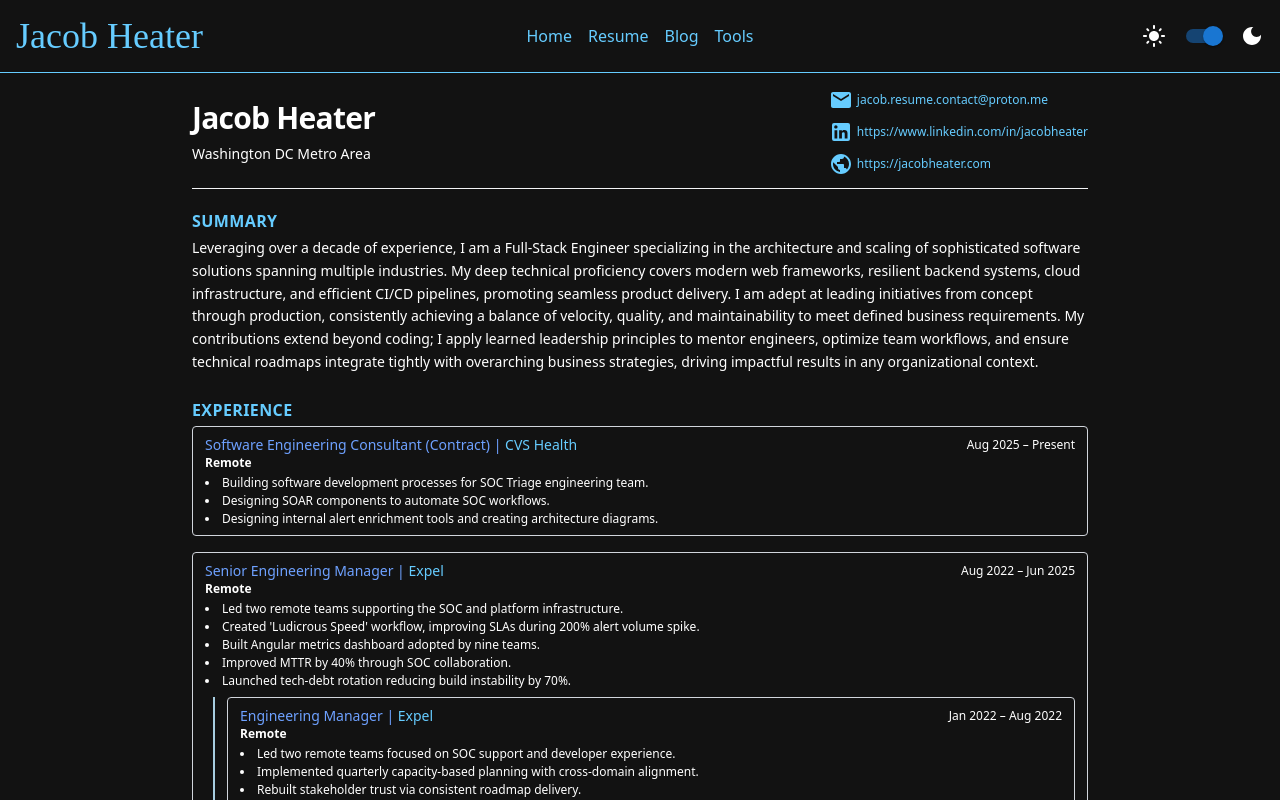
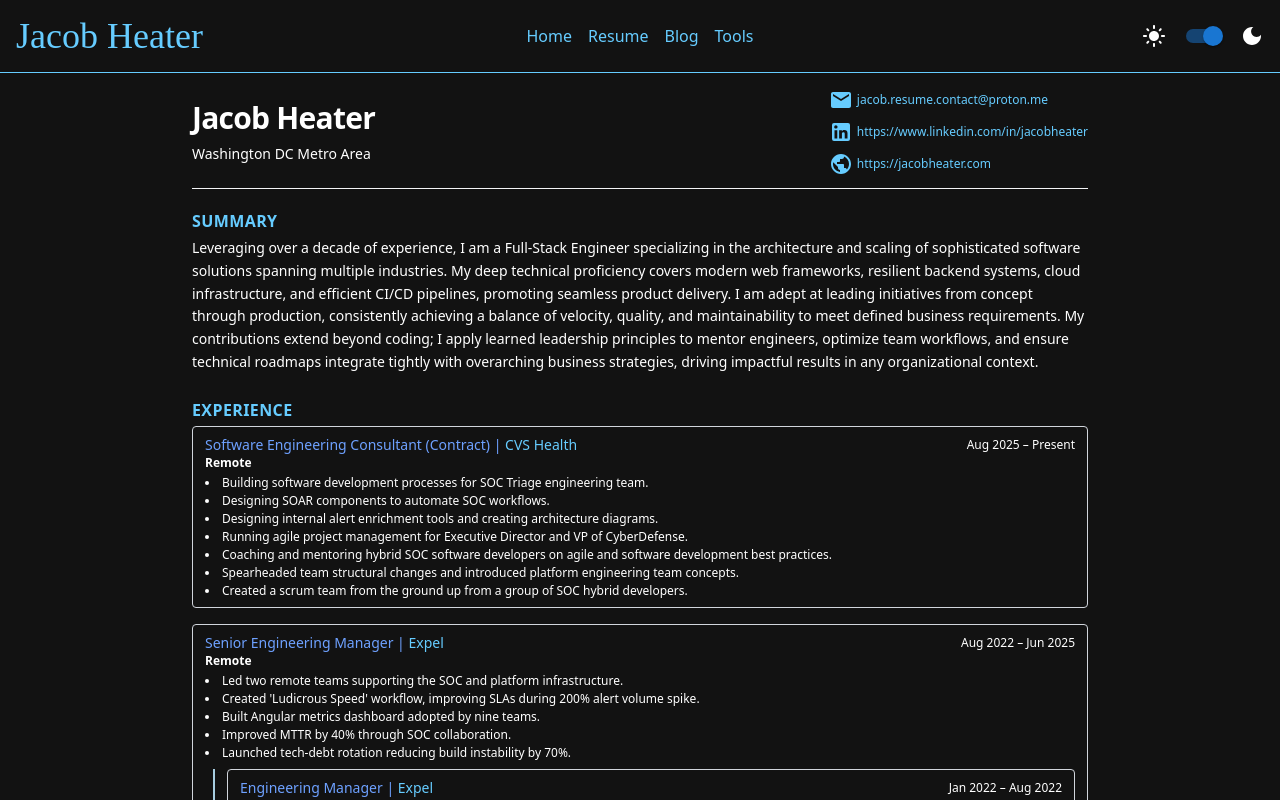
Before and after one commit to JacobHeater/jacobheater.github.io, a Next.js app: page /about/resume in a window 1280 px wide. Shown: the top 800 px of the page. Built offline with nearby package versions, Linux system fonts and the light colour scheme; a web font is replaced by a local one.

Commit message:
Adding new role responsibilities

```diff
--- a/src/app/about/resume/data/resume/resume.ts
+++ b/src/app/about/resume/data/resume/resume.ts
@@ -19,6 +19,10 @@ export const resume: IResume = {
         'Building software development processes for SOC Triage engineering team.',
         'Designing SOAR components to automate SOC workflows.',
         'Designing internal alert enrichment tools and creating architecture diagrams.',
+        'Running agile project management for Executive Director and VP of CyberDefense.',
+        'Coaching and mentoring hybrid SOC software developers on agile and software development best practices.',
+        'Spearheaded team structural changes and introduced platform engineering team concepts.',
+        'Created a scrum team from the ground up from a group of SOC hybrid developers.',
       ],
     },
     {
```
